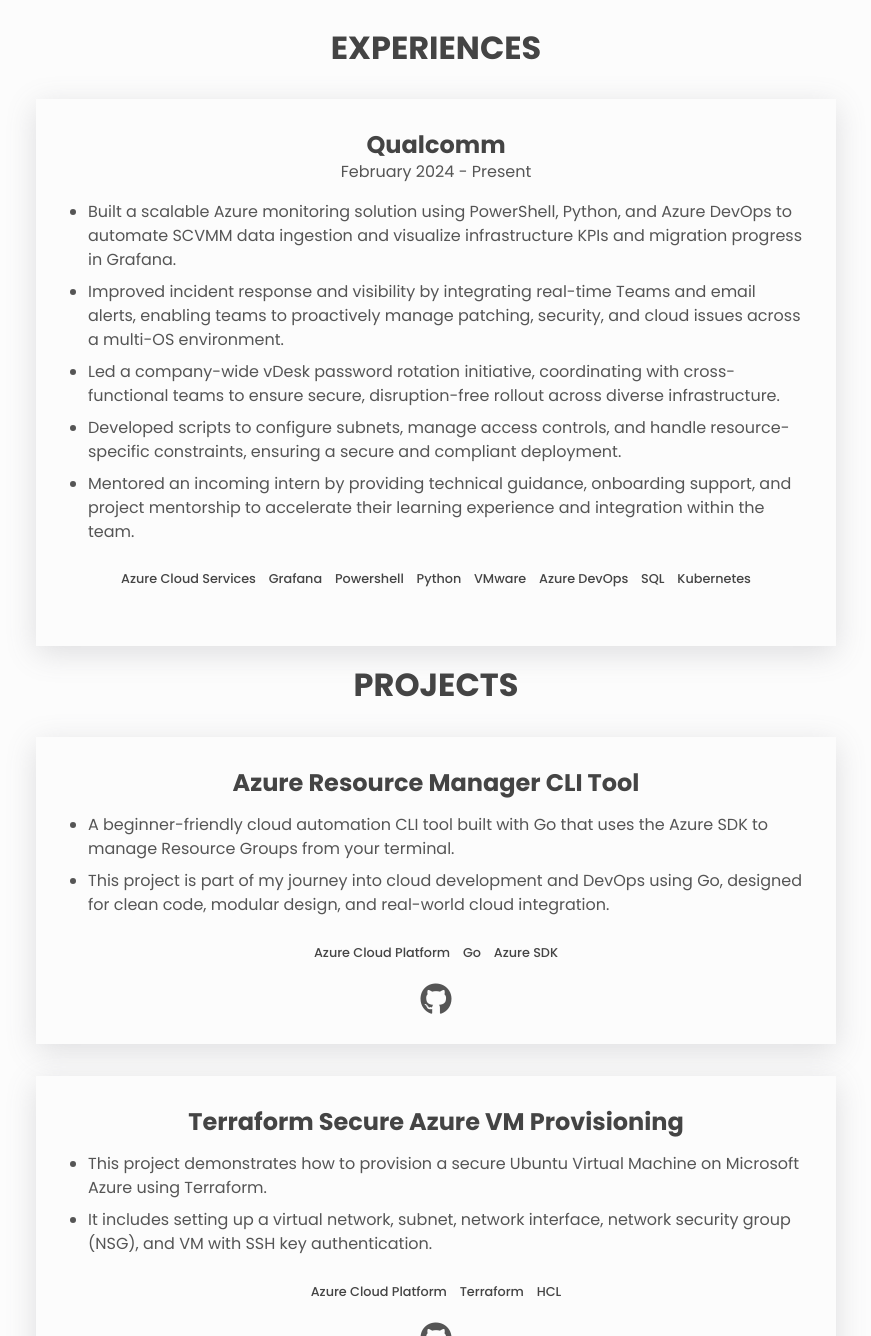
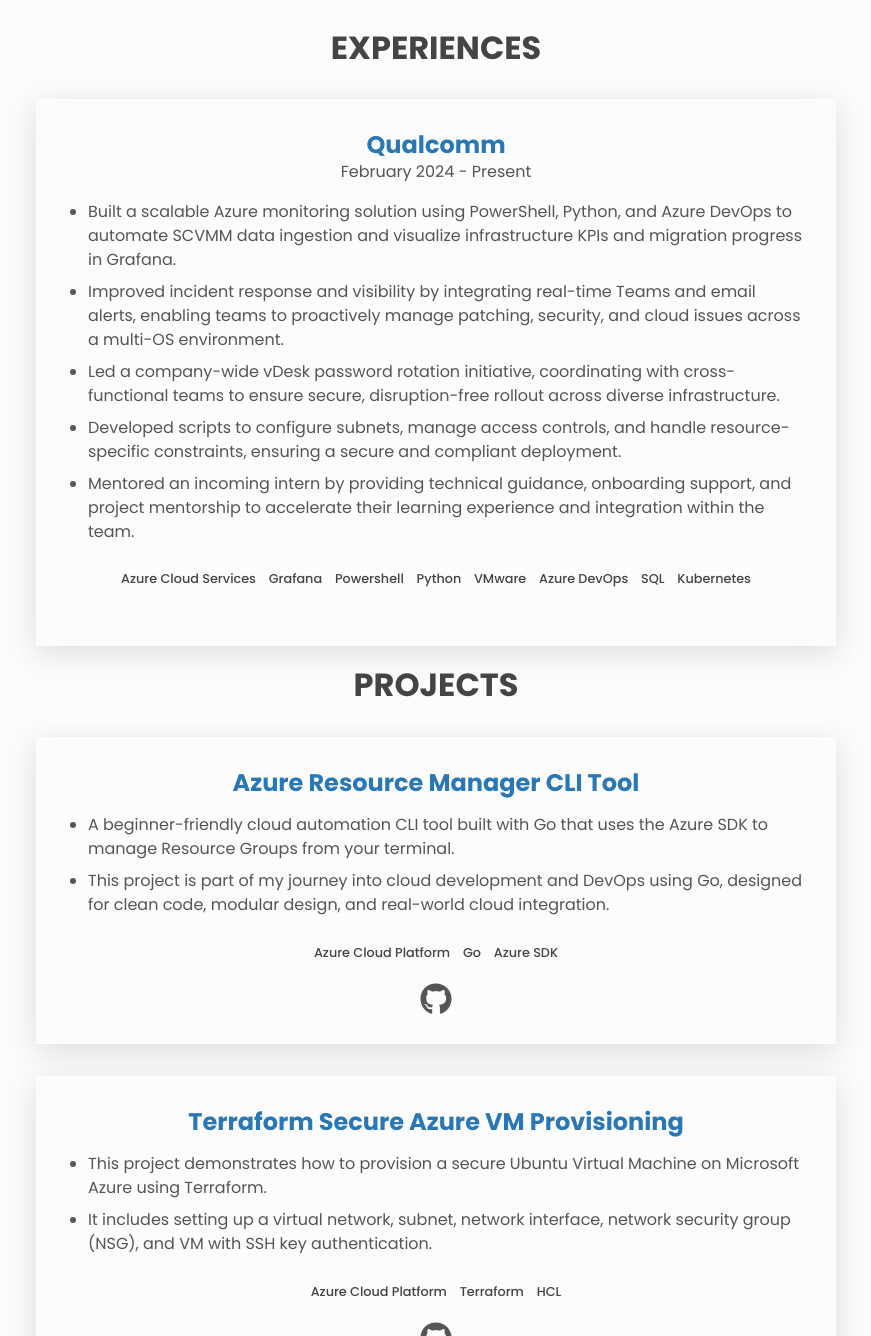
Before and after one commit to psentha02/my-portfolio, a plain HTML site: page index.html in a window 1280 px wide. Shown: the part 620-1956 px from the top of the page, without its empty margins (204-1075 px from the left). Drawn offline with nearby package versions, Linux system fonts and the light colour scheme.

Commit message:
changed colors

```diff
--- a/index.html
+++ b/index.html
@@ -108,7 +108,7 @@
 
 
           <div class="project">
-            <h3>Qualcomm</h3>
+            <h3 style="color: var(--clr-primary);">Qualcomm</h3>
             <p class="project__date">February 2024 - Present</p>
             <ul class="project__description">
               <li>Built a scalable Azure monitoring solution using PowerShell, Python, and Azure DevOps to automate SCVMM data ingestion and visualize infrastructure KPIs and migration progress in Grafana.</li>
@@ -167,7 +167,7 @@
 
           <a href="https://github.com/psentha02/cloud-provisioner-go" target="_blank" rel="noopener noreferrer" style="text-decoration: none; color: inherit;">
           <div class="project">
-            <h3>Azure Resource Manager CLI Tool</h3>
+            <h3 style="color: var(--clr-primary);">Azure Resource Manager CLI Tool</h3>
             <ul class="project__description">
               <li>A beginner-friendly cloud automation CLI tool built with Go that uses the Azure SDK to manage Resource Groups from your terminal.</li>
               <li>This project is part of my journey into cloud development and DevOps using Go, designed for clean code, modular design, and real-world cloud integration.</li>
@@ -183,7 +183,7 @@
 
           <a href="https://github.com/psentha02/secureVM" target="_blank" rel="noopener noreferrer" style="text-decoration: none; color: inherit;">
             <div class="project">
-              <h3>Terraform Secure Azure VM Provisioning</h3>
+              <h3 style="color: var(--clr-primary);">Terraform Secure Azure VM Provisioning</h3>
               <ul class="project__description">
                 <li>This project demonstrates how to provision a secure Ubuntu Virtual Machine on Microsoft Azure using Terraform.</li>
                 <li>It includes setting up a virtual network, subnet, network interface, network security group (NSG), and VM with SSH key authentication.</li>
```
